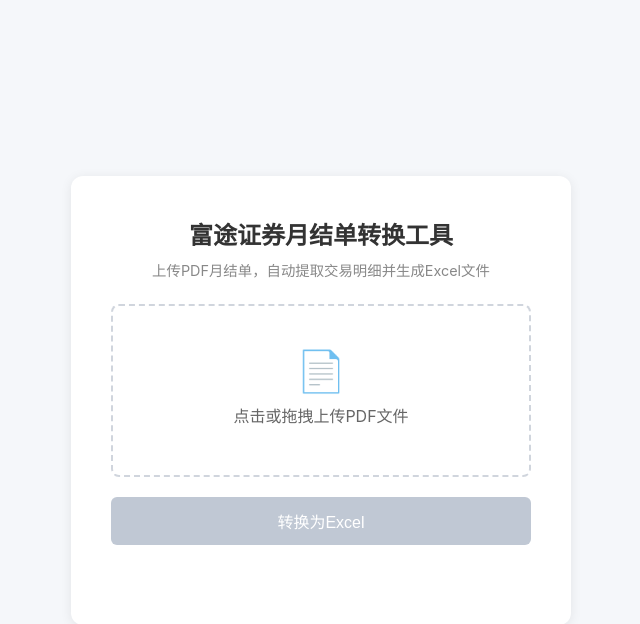
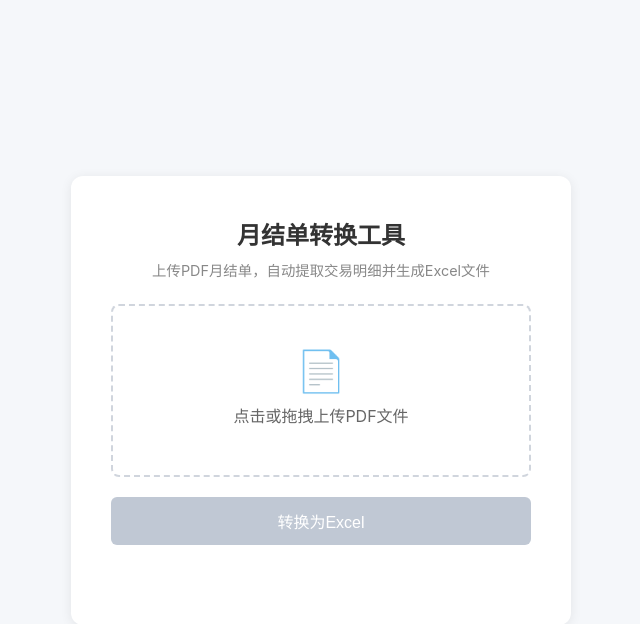
Before and after one commit to darcymei/stock_pdf_to_excel, a FastAPI app: page / in a window 1280 px wide. Shown: the top 624 px of the page, without its empty margins (319-959 px from the left). Run offline with FastAPI, Linux system fonts and the light colour scheme.

Commit message:
Remove broker name from app title for generality
Co-Authored-By: Claude Opus 4.6 <noreply@anthropic.com>

```diff
--- a/app.py
+++ b/app.py
@@ -8,7 +8,7 @@ from fastapi.templating import Jinja2Templates
 from parser import parse_pdf, groups_to_rows
 from excel_writer import create_excel
 
-app = FastAPI(title="富途证券月结单 PDF → Excel")
+app = FastAPI(title="月结单 PDF → Excel")
 
 BASE_DIR = os.path.dirname(os.path.abspath(__file__))
 app.mount("/static", StaticFiles(directory=os.path.join(BASE_DIR, "static")), name="static")
--- a/templates/index.html
+++ b/templates/index.html
@@ -3,12 +3,12 @@
 <head>
     <meta charset="UTF-8">
     <meta name="viewport" content="width=device-width, initial-scale=1.0">
-    <title>富途证券月结单 PDF → Excel</title>
+    <title>月结单 PDF → Excel</title>
     <link rel="stylesheet" href="/static/style.css">
 </head>
 <body>
     <div class="container">
-        <h1>富途证券月结单转换工具</h1>
+        <h1>月结单转换工具</h1>
         <p class="subtitle">上传PDF月结单，自动提取交易明细并生成Excel文件</p>
 
         <div class="upload-area" id="uploadArea">
```
